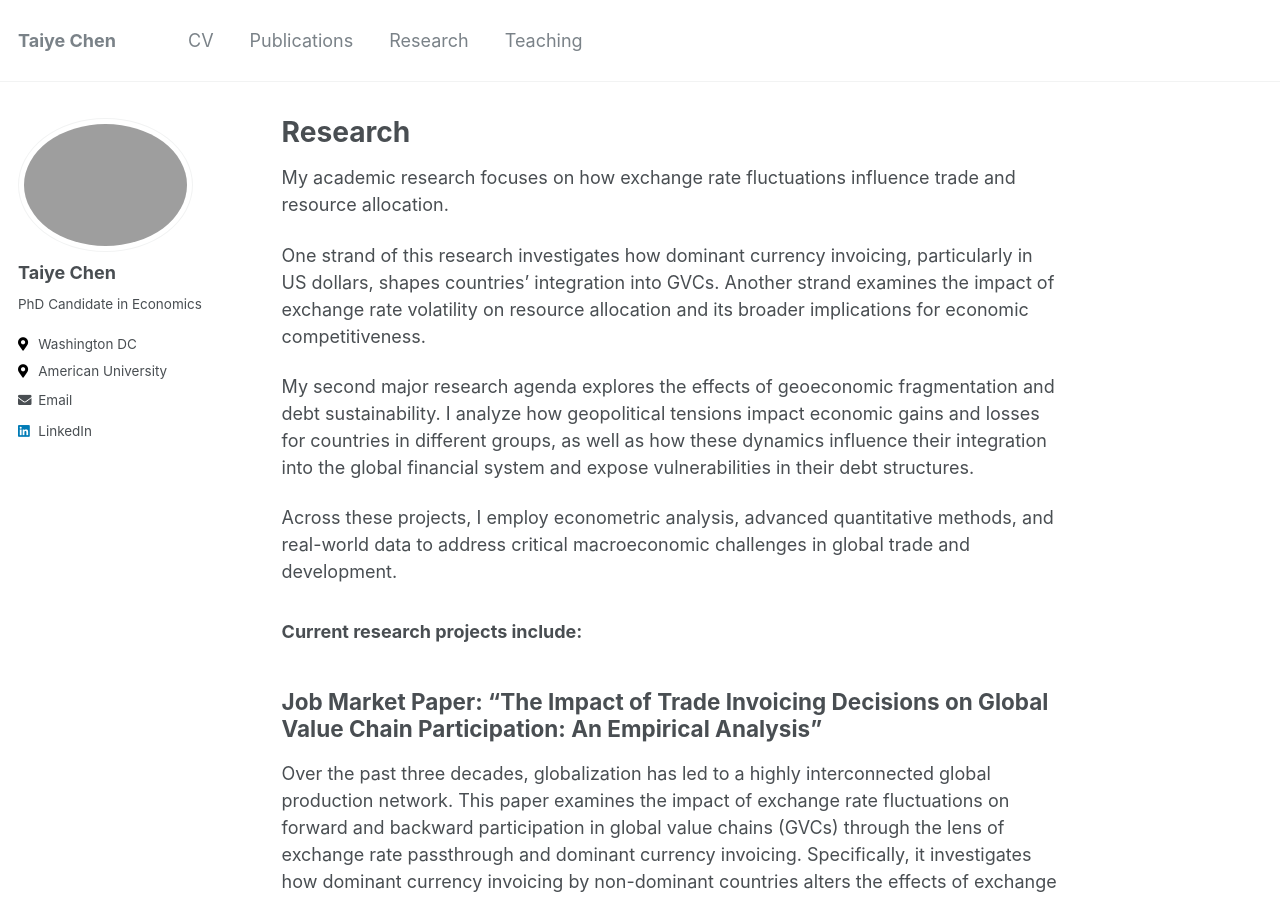
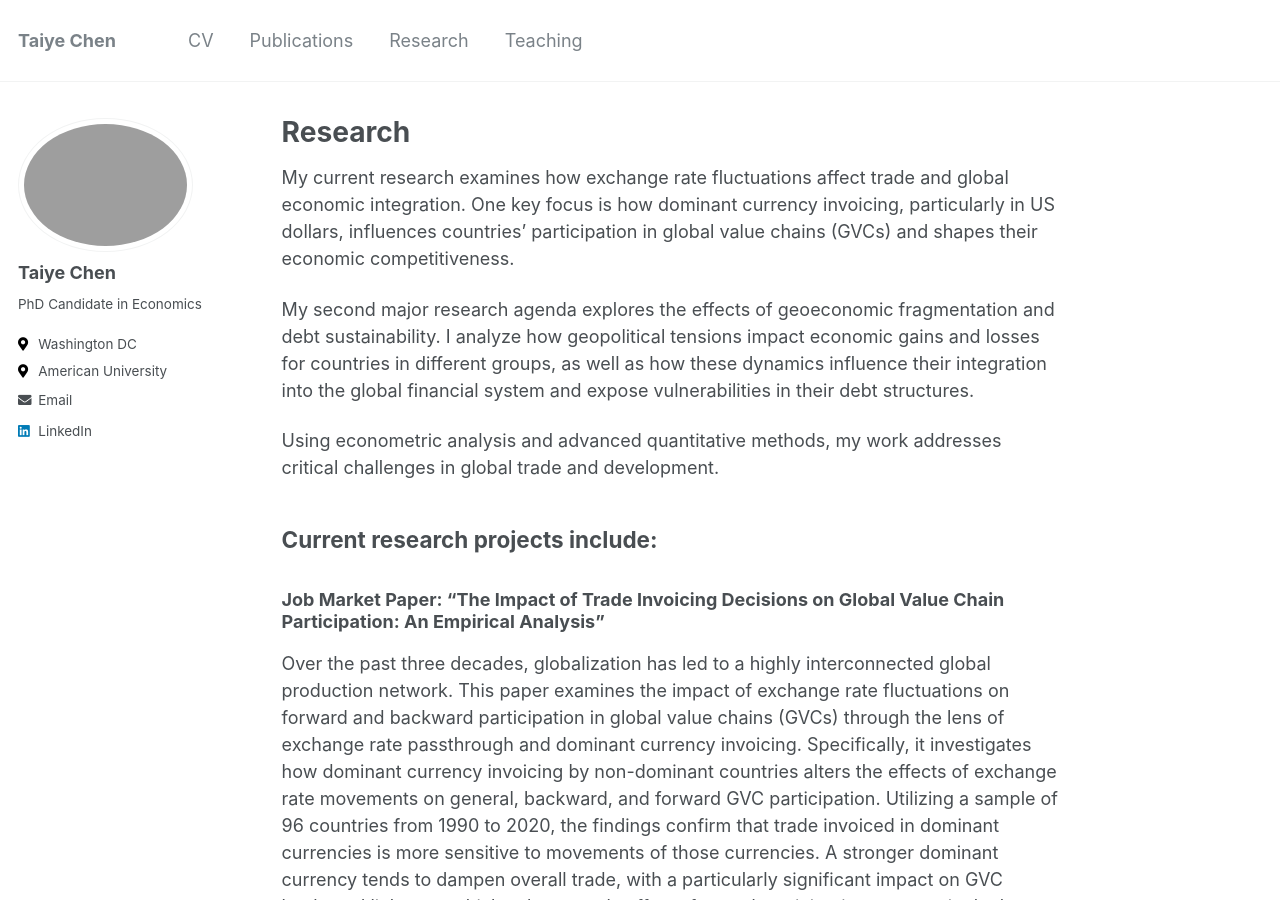
Before and after one commit to taiyechen/taiyechen.github.io, a Jekyll site: the page built from _pages/research.md, in a window 1280 px wide and 900 px high. Built offline with Jekyll 4.4.1, drawn with Linux system fonts in a browser that asks for light colours.

Commit message:
updated research tab

```diff
--- a/_pages/research.md
+++ b/_pages/research.md
@@ -6,22 +6,21 @@ author_profile: true
 
 ---
 
-My academic research focuses on how exchange rate fluctuations influence trade and resource allocation.
 
-One strand of this research investigates how dominant currency invoicing, particularly in US dollars, shapes countries' integration into GVCs. Another strand examines the impact of exchange rate volatility on resource allocation and its broader implications for economic competitiveness.
+My current research examines how exchange rate fluctuations affect trade and global economic integration. One key focus is how dominant currency invoicing, particularly in US dollars, influences countries' participation in global value chains (GVCs) and shapes their economic competitiveness.
 
 My second major research agenda explores the effects of geoeconomic fragmentation and debt sustainability. I analyze how geopolitical tensions impact economic gains and losses for countries in different groups, as well as how these dynamics influence their integration into the global financial system and expose vulnerabilities in their debt structures.
 
-Across these projects, I employ econometric analysis, advanced quantitative methods, and real-world data to address critical macroeconomic challenges in global trade and development.
+Using econometric analysis and advanced quantitative methods, my work addresses critical challenges in global trade and development.
 
 
-### Current research projects include:
+##  Current research projects include:
 
-## Job Market Paper: "The Impact of Trade Invoicing Decisions on Global Value Chain Participation: An Empirical Analysis"
+### Job Market Paper: "The Impact of Trade Invoicing Decisions on Global Value Chain Participation: An Empirical Analysis"
 
  Over the past three decades, globalization has led to a highly interconnected global production network. This paper examines the impact of exchange rate fluctuations on forward and backward participation in global value chains (GVCs) through the lens of exchange rate passthrough and dominant currency invoicing. Specifically, it investigates how dominant currency invoicing by non-dominant countries alters the effects of exchange rate movements on general, backward, and forward GVC participation. Utilizing a sample of 96 countries from 1990 to 2020, the findings confirm that trade invoiced in dominant currencies is more sensitive to movements of those currencies. A stronger dominant currency tends to dampen overall trade, with a particularly significant impact on GVC backward linkages, which subsequently affects forward participation patterns in the long run.
 
-## Are Real Exchange Rate Undervaluation and Trade Integration Complements? An Evaluation on Employment Reallocation
+### Are Real Exchange Rate Undervaluation and Trade Integration Complements? An Evaluation on Employment Reallocation
 
   This paper explores the impact of real exchange rate (RER) undervaluation on labor reallocation to tradable sectors in the context of increasing global trade integration. Existing literature suggests that RER undervaluation effectively supports growth in developing countries by directing economic factors of production toward sectors with high learning spillovers, typically tradable sectors. Building on this premise and ac- knowledging the intensified efforts toward globalization, this study employs the Local Projection method to analyze the marginal effects of RER undervaluation on labor reallocation to tradable sectors as economies become more integrated. This approach allows for a nuanced understanding of how RER policies influence economic restruc- turing in an integrated global market, providing valuable insights for policymakers aiming to optimize trade and exchange rate strategies to foster sustainable economic growth.
 
```
